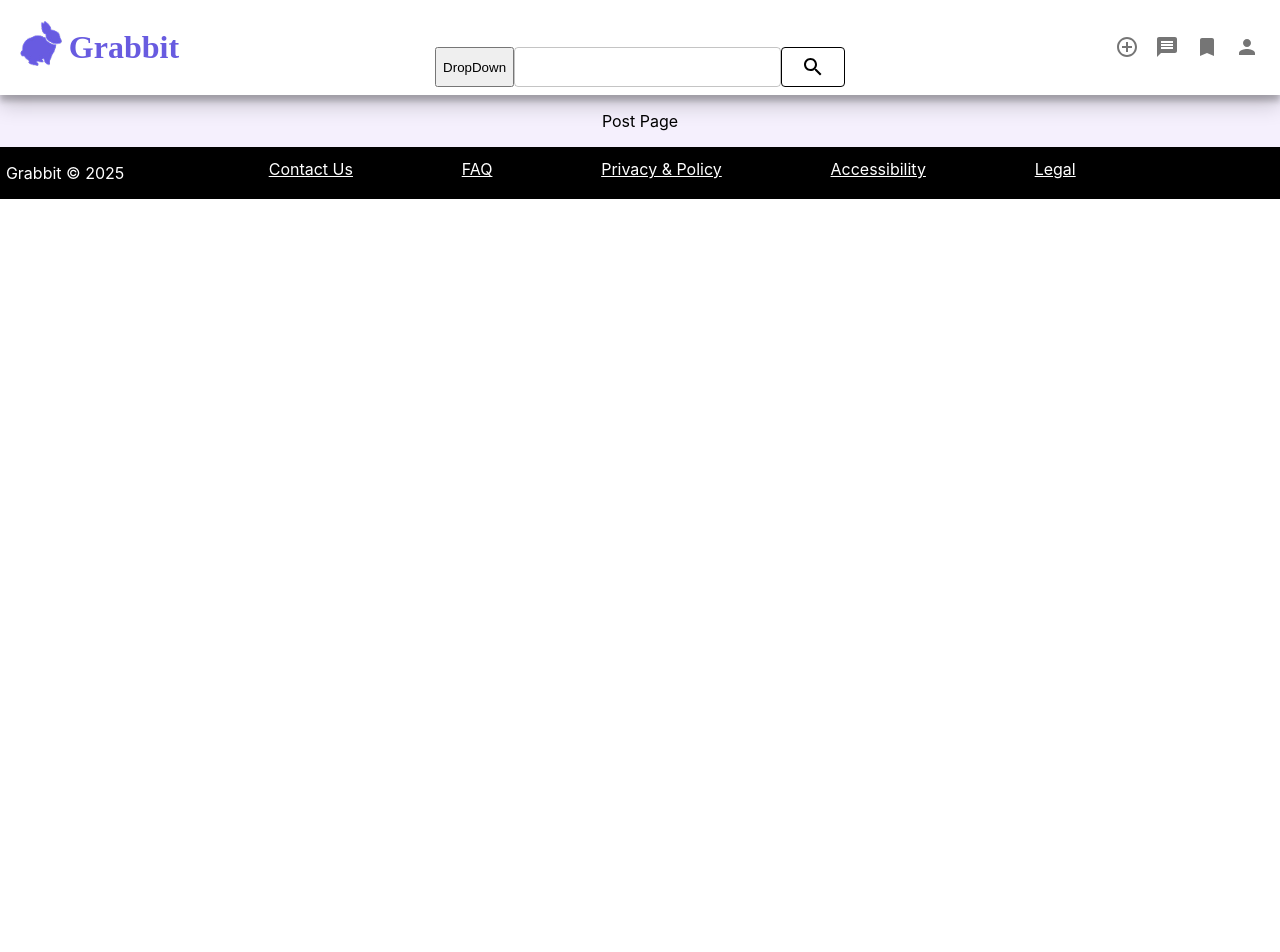
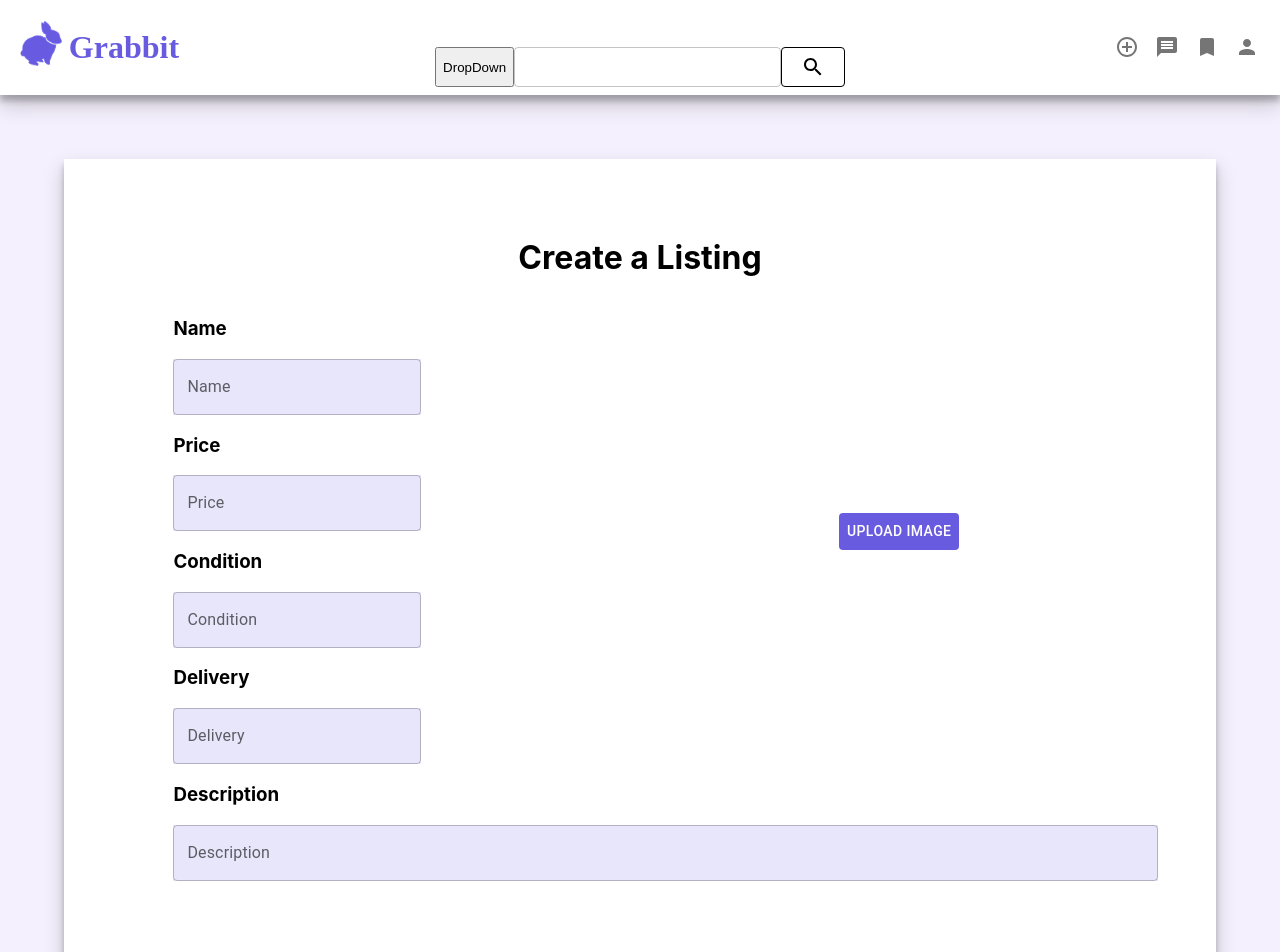
Before and after one commit to hliwudnew/Grabbit, a React (Create React App) app in the folder react-grabbit/: page /create in a window 1280 px wide. Shown: the top 952 px of the page. Before the commit the page ends 800 px from the top, so only its background shows below. Built offline with nearby package versions, Linux system fonts and the light colour scheme.

Commit message:
Posting page, baseplate working, needs styles still maybe

```diff
--- a/react-grabbit/src/Pages/PostPage.js
+++ b/react-grabbit/src/Pages/PostPage.js
@@ -1,11 +1,72 @@
+import {Button, TextField } from "@mui/material";
+import Alert from '@mui/material/Alert';
+import CheckIcon from '@mui/icons-material/Check';
 import "../Styles/PostPage.css"
 import {useNavigate } from "react-router-dom";
+import { useState } from "react";
 function PostPage(){
     //Hook state, for naviation
     const navigate = useNavigate();
+
+    //For UI changes
+    const [uploaded, setUploaded] = useState(false);
+    const [post, setPost] = useState(false)
+
+    //For data
+    const [name, setName] = useState("");
+    const [price, setPrice] = useState("");
+    const [condtion, setCondition] = useState("");
+    const [delivery, setDelivery] = useState("");
+
+    function handleUpload(){
+        //Will need to grab the image here, and upload it and then pass it to the image tag below
+        setUploaded(true);
+    }
+
+    function handlePost(){
+        //Sent to database
+        console.log("Send to database")
+        console.log("\n"+ name + ", "+ price + ", "+ condtion + ", "+ delivery)
+        setPost(true)
+    }
+
     return(
         <div className="PostPage-container">
-            <p>Post Page</p>
+            <div className="PostPage-holder">
+                <h1>Create a Listing</h1>
+                <div className="PostPage-Information">
+                    <div className="PostingPage-Details">
+                        <h3>Name</h3>
+                        <TextField onChange={(event, newValue) => {setName(event.target.value);}} label="Name" variant="outlined" sx={{ input: { color: '#685BE0' } }} className='account-input'></TextField>
+                        <h3>Price</h3>
+                        <TextField onChange={(event, newValue) => {setPrice(event.target.value);}} label="Price" variant="outlined" sx={{ input: { color: '#685BE0' } }} className='account-input'></TextField>
+                        <h3>Condition</h3>
+                        <TextField onChange={(event, newValue) => {setCondition(event.target.value);}} label="Condition" variant="outlined" sx={{ input: { color: '#685BE0' } }} className='account-input'></TextField>
+                        <h3>Delivery</h3>
+                        <TextField onChange={(event, newValue) => {setDelivery(event.target.value);}} label="Delivery" variant="outlined" sx={{ input: { color: '#685BE0' } }} className='account-input'></TextField>
+                    </div>
+                    <div className="PostingPage-img">
+                        {
+                            uploaded?
+                            <img alt="img"></img>
+                            :
+                            <Button style={{backgroundColor:"#685BE0", color:"white"}} onClick={handleUpload}>Upload Image</Button>
+                        }
+                    </div>
+                </div>
+                <div className="PostingPage-description">
+                    <h3>Description</h3>
+                    <TextField multiline label="Description" style={{width:"100%", height:"100%"}} variant="outlined" sx={{ input: { color: '#685BE0' } }} className='account-input'></TextField>
+                </div>
+                <div className="PostingPage-submit">
+                    {
+                        post?
+                        <Alert style={{marginBottom:"5%"}} icon={<CheckIcon fontSize="inherit" />} severity="success">Post Successful</Alert>
+                        :
+                        <Button onClick={handlePost} style={{backgroundColor:"#685BE0", width:"50%"}} variant="contained">Post</Button>
+                    }
+                </div>
+            </div>
         </div>
     );
 }
--- a/react-grabbit/src/Styles/PostPage.css
+++ b/react-grabbit/src/Styles/PostPage.css
@@ -1,3 +1,41 @@
 .PostPage-container{
     text-align: center;
+    margin: 5%;
+    min-height: 100vh;
+    max-height: 100%;
 }
+
+.PostPage-holder{
+    box-shadow: 0 10px 20px rgba(0,0,0,0.19), 0 6px 6px rgba(0,0,0,0.23);
+    background-color: white;
+    min-height: 100vh;
+    max-height: 100%;
+    padding: 5%;
+}
+
+.PostPage-Information{
+    display: flex;
+    flex-direction: row;
+    align-items: center;
+    justify-content: space-between;
+}
+
+.PostingPage-img{
+    text-align: center;
+    width: 50%;
+}
+
+.PostingPage-Details{
+    text-align: left;
+    padding-left: 5%;
+}
+
+.PostingPage-description{
+    text-align: left;
+    padding-left: 5%;
+    height: 50%;
+}
+
+.PostingPage-submit{
+    margin-top: 10%;
+}
```
